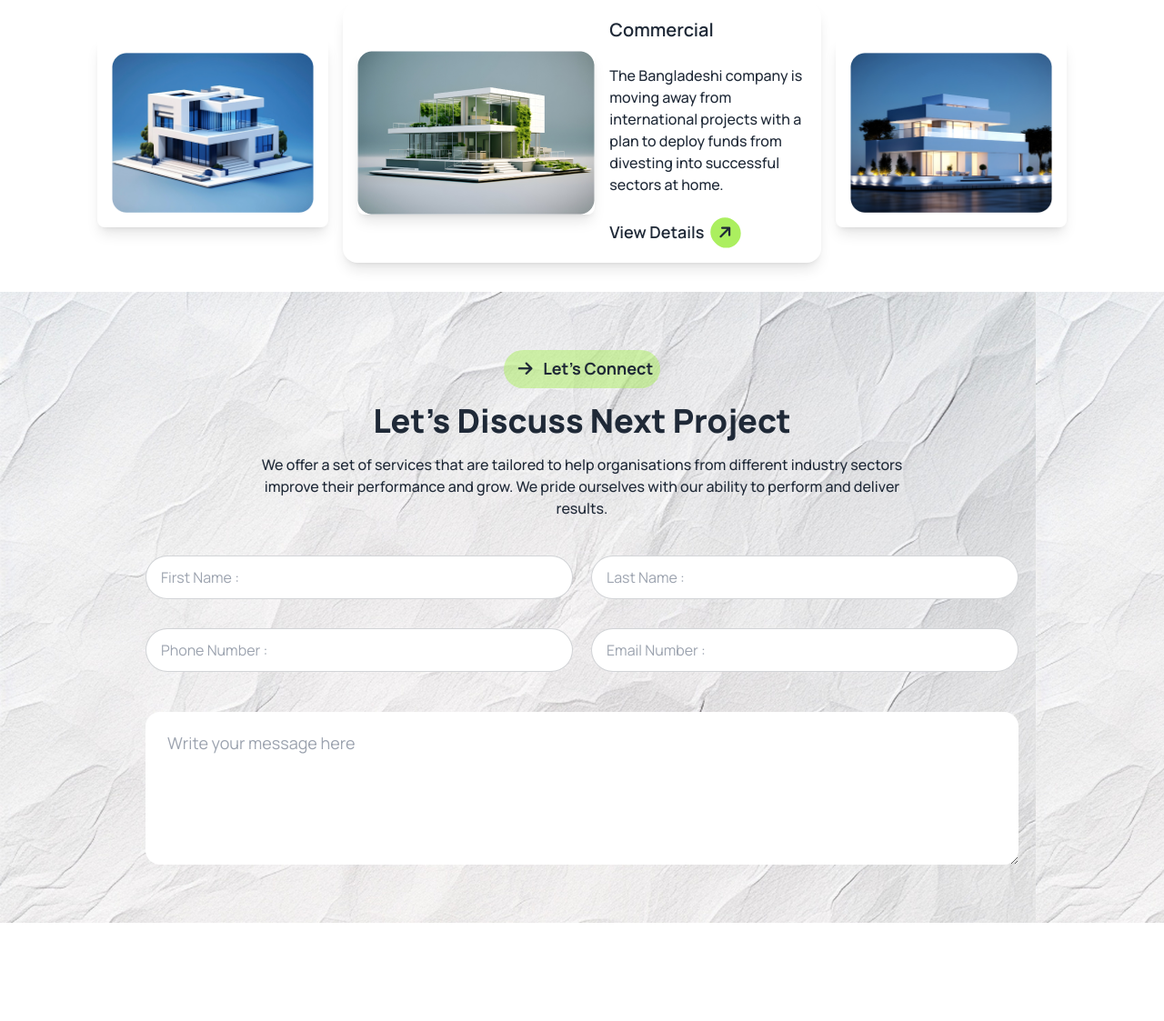
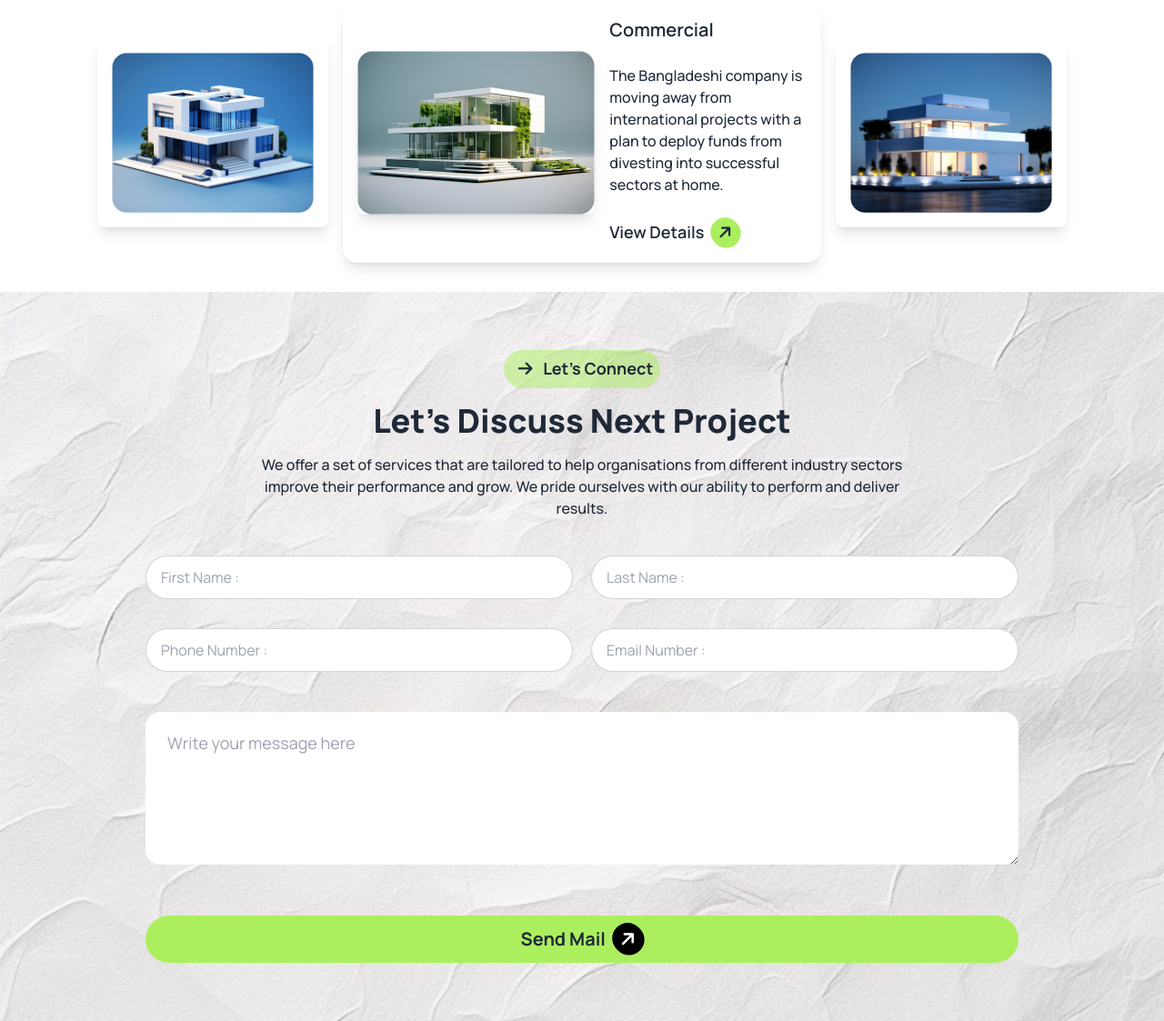
Before and after one commit to srshakil2/assignment-03, a plain HTML site: page index.html in a window 1280 px wide. Shown: the part 2774-3897 px from the top of the page at 91% size. Before the commit the page ends 3789 px from the top, so only its background shows below. Drawn offline with nearby package versions, Linux system fonts and the light colour scheme.

Commit message:
input section complet

```diff
--- a/index.html
+++ b/index.html
@@ -410,7 +410,9 @@
         </div>
       </section>
       <!-- 3td section -->
-      <section class="mt-8 bg-[url('./assets/bg.jpg')] py-16">
+      <section
+        class="mt-8 bg-[url('./assets/bg.jpg')] bg-no-repeat bg-center bg-cover py-16"
+      >
         <div
           class="text-center lg:pt-0 mb-3 space-y-4 lg:w-7/12 w-11/12 mx-auto"
         >
@@ -460,6 +462,17 @@
             class="textarea-bordered textarea-lg w-full rounded-2xl h-full"
           ></textarea>
         </div>
+        <div class="flex">
+          <button
+            type="button"
+            class="rounded-full text-xl font-bold bg-frist w-11/12 lg:w-9/12 mx-auto mt-14 py-2"
+          >
+            Send Mail
+            <i
+              class="fa-solid fa-arrow-right -rotate-45 bg-black text-white px-2 py-2 rounded-full ml-1"
+            ></i>
+          </button>
+        </div>
       </section>
     </main>
     <footer></footer>
```
